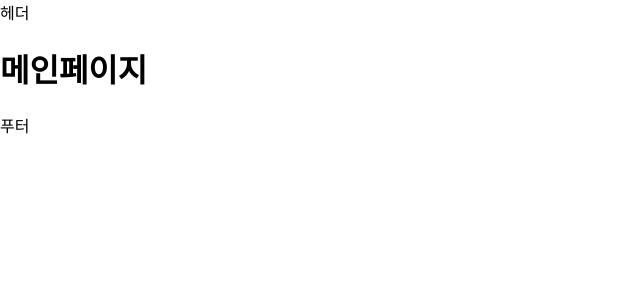
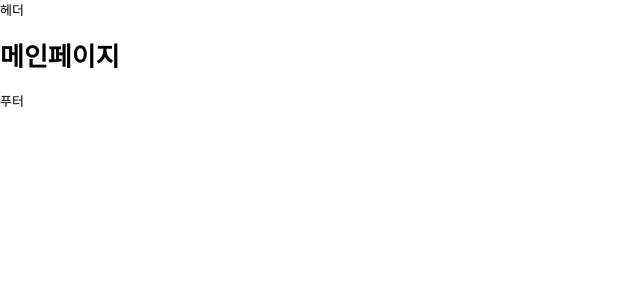
Before and after one commit to hyeon12/react_project, a React (Create React App) app: page / in a window 1280 px wide. Shown: the top 300 px of the page, without its empty margins (0-640 px from the left). Built offline with nearby package versions, Linux system fonts and the light colour scheme.

Commit message:
공통폰트, 스타일 초기화

```diff
--- a/src/index.css
+++ b/src/index.css
@@ -1,13 +1,33 @@
+@import url('https://fonts.googleapis.com/css2?family=Nanum+Gothic:wght@400;700;800&display=swap');
+* {
+  box-sizing: border-box;
+  outline: none;
+  font-family: "Nanum Gothic", sans-serif;
+}
+
+html {
+  font-size: 13px;
+}
+
 body {
   margin: 0;
-  font-family: -apple-system, BlinkMacSystemFont, 'Segoe UI', 'Roboto', 'Oxygen',
-    'Ubuntu', 'Cantarell', 'Fira Sans', 'Droid Sans', 'Helvetica Neue',
-    sans-serif;
-  -webkit-font-smoothing: antialiased;
-  -moz-osx-font-smoothing: grayscale;
+  color: #000;
 }
 
-code {
-  font-family: source-code-pro, Menlo, Monaco, Consolas, 'Courier New',
-    monospace;
+ul, ol {
+  list-style: none;
 }
+
+ul, ol, dl, dt, dd{
+  margin: 0;
+  padding: 0;
+}
+
+a {
+  text-decoration: none;
+  color: #000;
+}
+
+img {
+  border: 0;
+}
```
